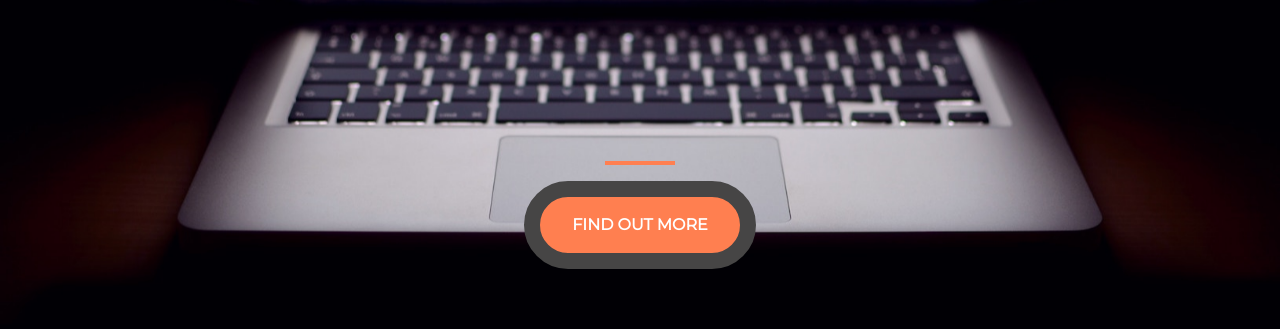
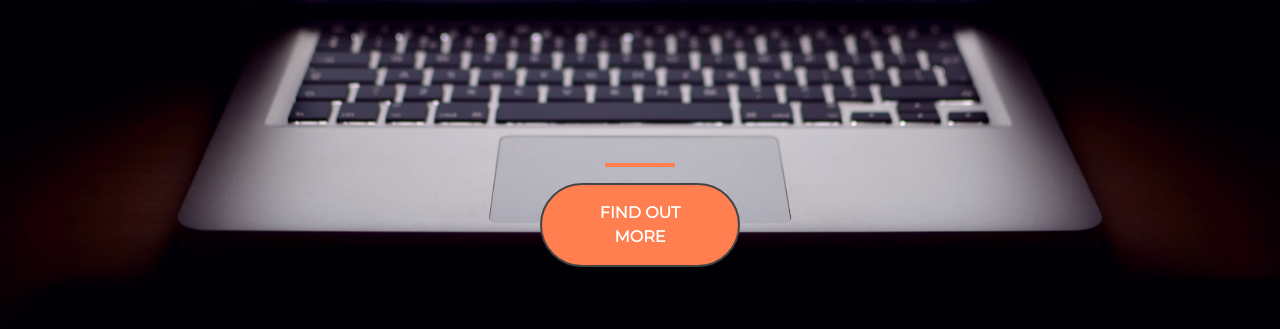
Before and after one commit to ankitkhedar12/BusinessDevelopment, a plain HTML site: page index.html in a window 1280 px wide. In both pictures the pointer is over the button "FIND OUT MORE". Shown: the part 335-664 px from the top of the page. Drawn offline with nearby package versions, Linux system fonts and the light colour scheme.

Commit message:
Update style.css

```diff
--- a/style.css
+++ b/style.css
@@ -40,5 +40,6 @@ h1 {
 .btn-primary:hover {
   background-color: coral;
   border-color:rgb(70, 69, 69);
-  border-width: 1rem;
+  border-width: 2px;
+  width: 200px;
 }
```
